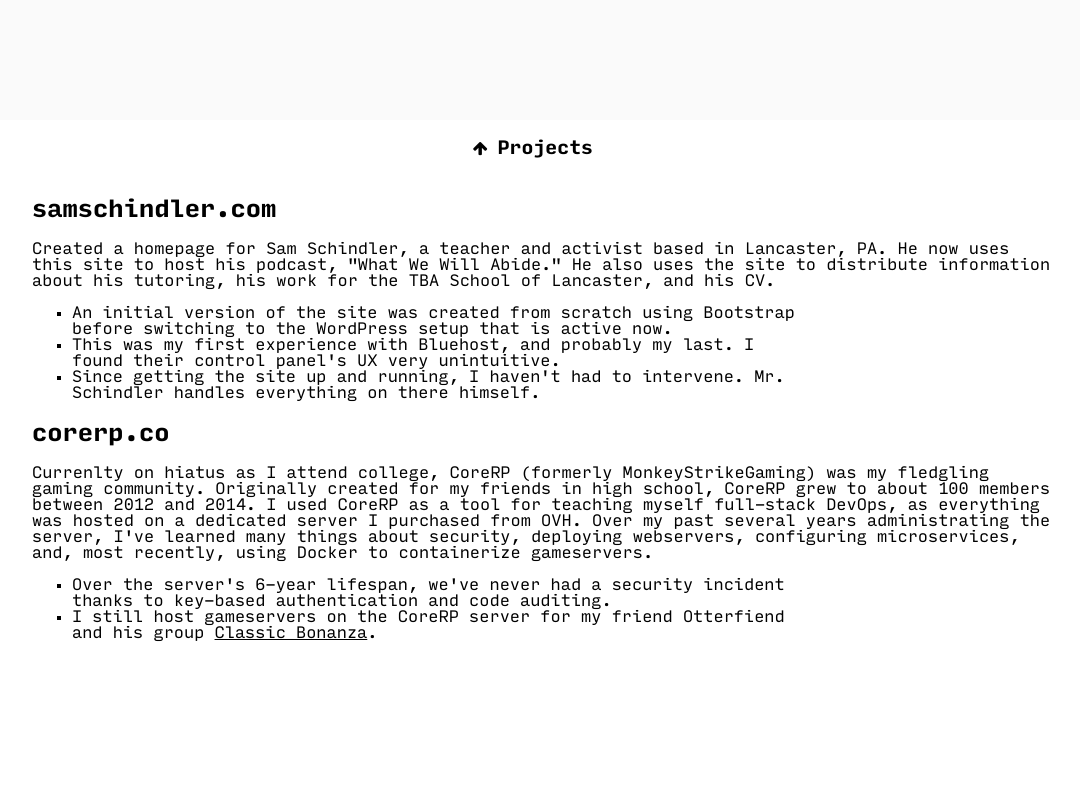
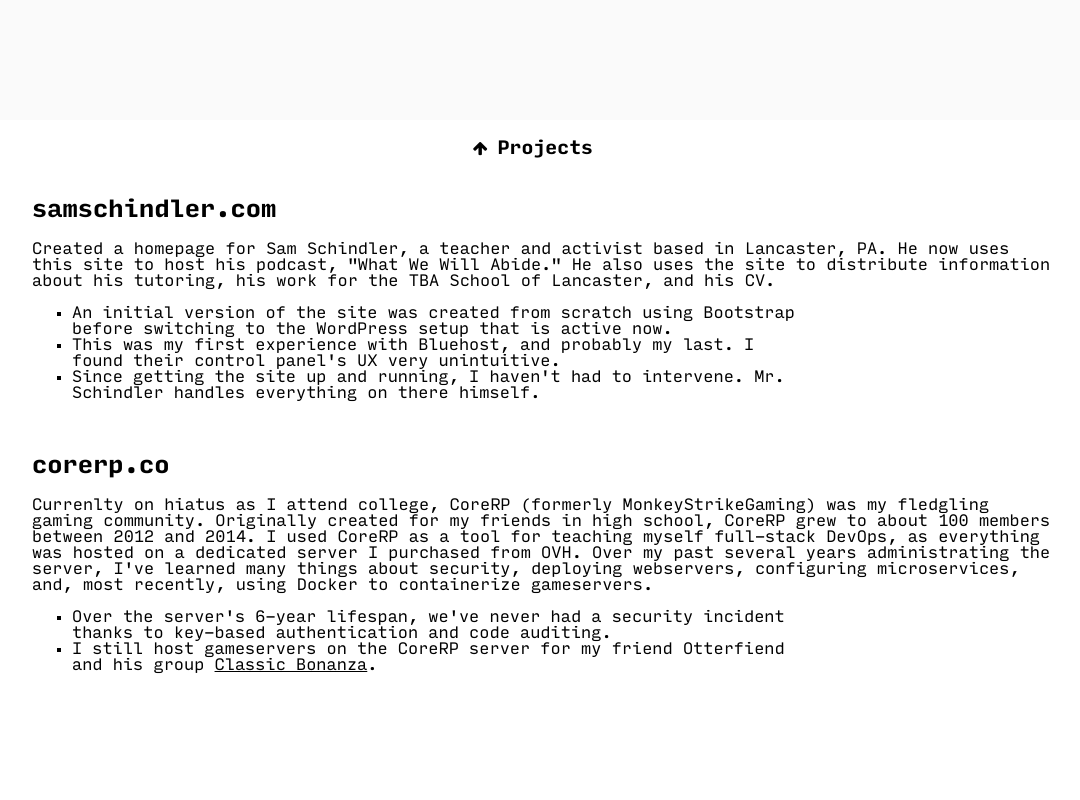
Before and after one commit to RalphORama/ralphdrake.com, a plain HTML site: page index.html in a window 1280 px wide. Shown: the part 1480-2280 px from the top of the page, without its empty margins (96-1176 px from the left). Drawn offline with Linux system fonts and the light colour scheme; files whose address does not match are found by name.

Commit message:
Small changes to try and fix #3

```diff
--- a/css/site.css
+++ b/css/site.css
@@ -130,6 +130,7 @@
     .project {
         width: 80%;
         margin: 0 auto;
+        padding-bottom: 12pt;
     }
 
     .project li {
--- a/index.html
+++ b/index.html
@@ -53,7 +53,7 @@
       <div class="section-nav inputmono">
         <a href="#info"><i class="fa fa-arrow-up" aria-hidden="true"></i></a>
         <h3>Projects</h3>
-        <a href="#projects" style="visibility: hidden;"><i class="fa fa-arrow-down" aria-hidden="true"></i></a>
+        <a href="" style="visibility: hidden;"><i class="fa fa-arrow-down" aria-hidden="true"></i></a>
       </div>
       <!-- This is automatically filled by homepage.js -->
     </section>
--- a/js/homepage.js
+++ b/js/homepage.js
@@ -3,7 +3,7 @@
   var today = new Date()
   var footer = document.getElementsByTagName('footer')[0]
 
-  function addScrollListener (elem, target, delay = 1) {
+  function addNavListener (elem, target, delay = 1) {
     $(elem).click(function () {
       $('html, body').animate({scrollTop: $(target).offset().top}, delay * 1000)
       return false
@@ -29,9 +29,11 @@
     projectsSeciton.innerHTML += newPanel
   }
 
-  addScrollListener('a[href="#info"]', '#info')
-  addScrollListener('a[href="#intro"]', '#intro')
-  addScrollListener('a[href="#projects"]', '#projects')
+  // Cre
+  addNavListener('a[href="#info"]', '#info')
+  addNavListener('a[href="#intro"]', '#intro')
+  addNavListener('a[href="#projects"]', '#projects')
+
   footer.innerHTML = '<span>&copy; ' + today.getFullYear() + ' Ralph Drake</span>'
 
   $.getJSON('/projects.json', function (jdata) {
```
